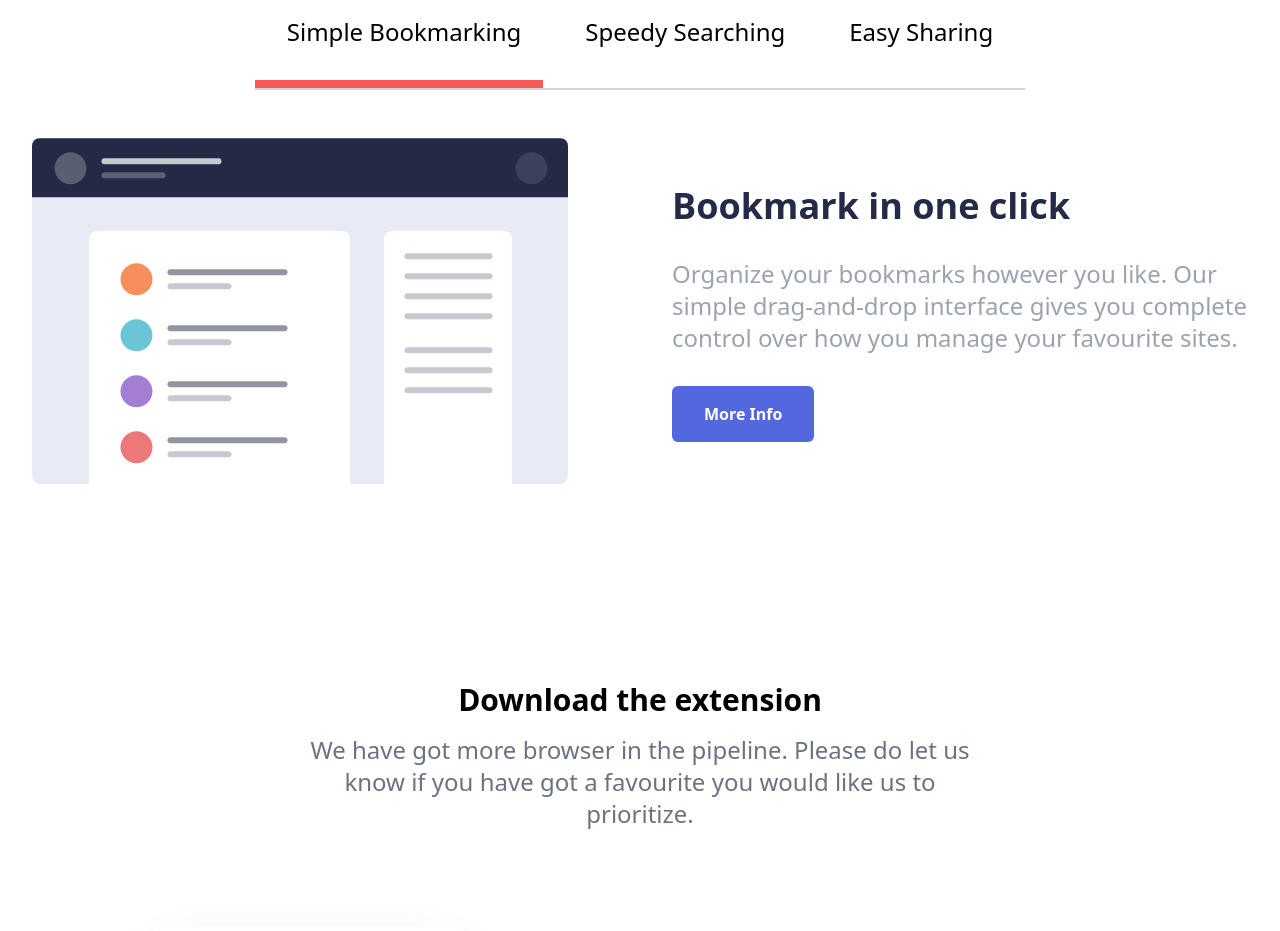
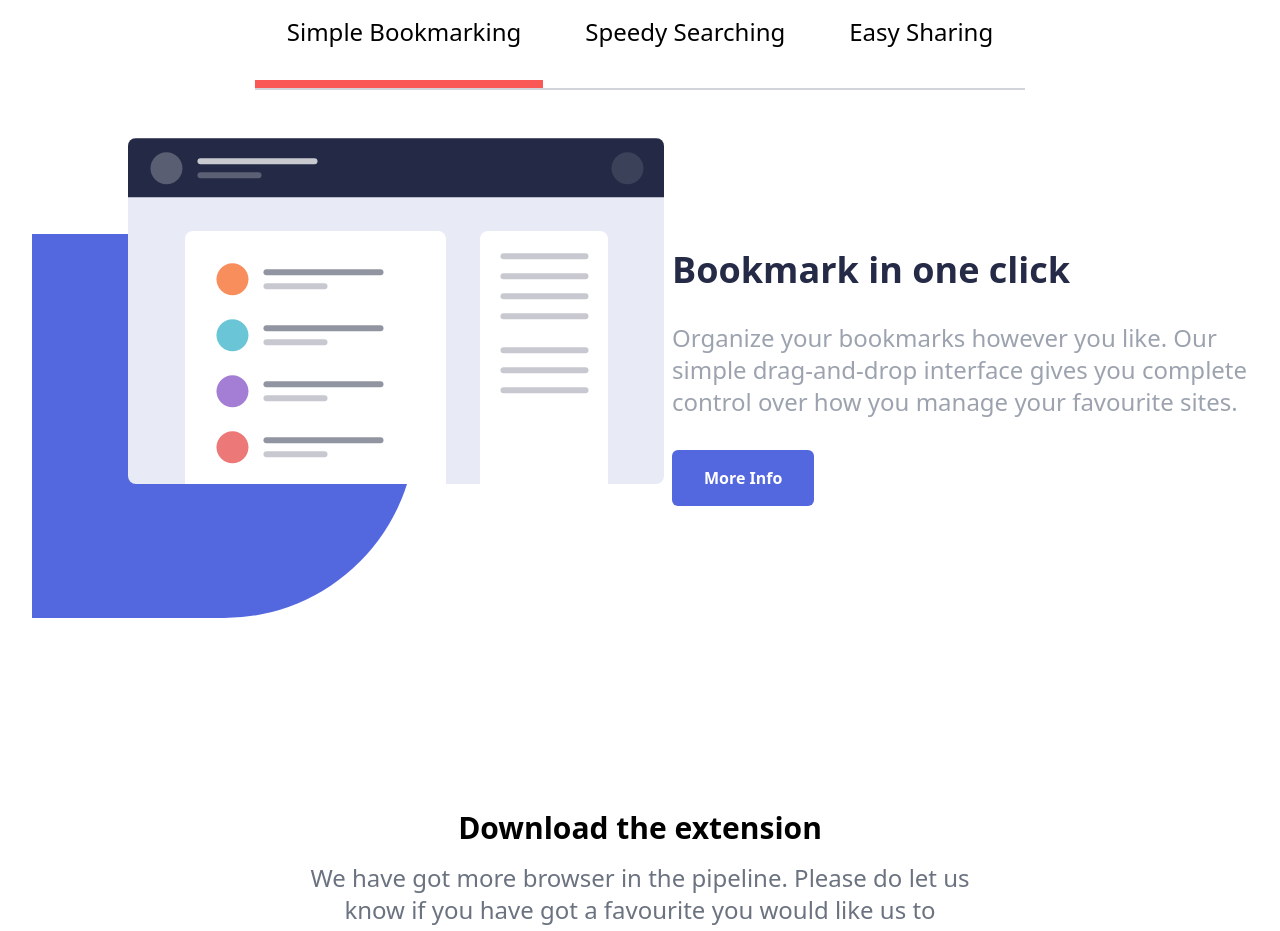
Before and after one commit to joelmatiasduran/landing-tmia, a Next.js app: page / in a window 1280 px wide. Shown: the part 1160-2091 px from the top of the page. Built offline with nearby package versions, Linux system fonts and the light colour scheme.

Commit message:
Features Blue Bg

```diff
--- a/components/Features/index.tsx
+++ b/components/Features/index.tsx
@@ -49,7 +49,7 @@ const Features: React.FC<indexProps> = ({}) => {
                 : isTab === "second"
                 ? "translate-x-52 md:translate-x-64 md:ml-4"
                 : isTab === "third"
-                ? "translate-x-80 md:ml-32 will-change-scroll"
+                ? "translate-x-80 md:translate-x-96 md:ml-32 will-change-scroll"
                 : ""
             }`}
           ></div>
@@ -57,7 +57,8 @@ const Features: React.FC<indexProps> = ({}) => {
         {/* The content of the features */}
         <div className="mt-12 w-full flex flex-col justify-center items-center">
           <div className="w-full flex flex-col  md:flex-row justify-center items-center">
-            <div className="w-full md:w-1/2 ">
+            <div className="w-full md:w-1/2 relative">
+              <div className="absolute left-24">
                 <Image
                   src={
                     isTab === "first"
@@ -70,6 +71,8 @@ const Features: React.FC<indexProps> = ({}) => {
                   }
                   alt={""}
                 />
+              </div>
+              <div className="bg-soft-blue rounded-r-full h-96 w-96 mt-24"></div>
             </div>
             <div className="w-full md:w-1/2  max-w-xl">
               {isTab === "first" ? (
```
Lines whose indentation alone changed are shown as unchanged.
